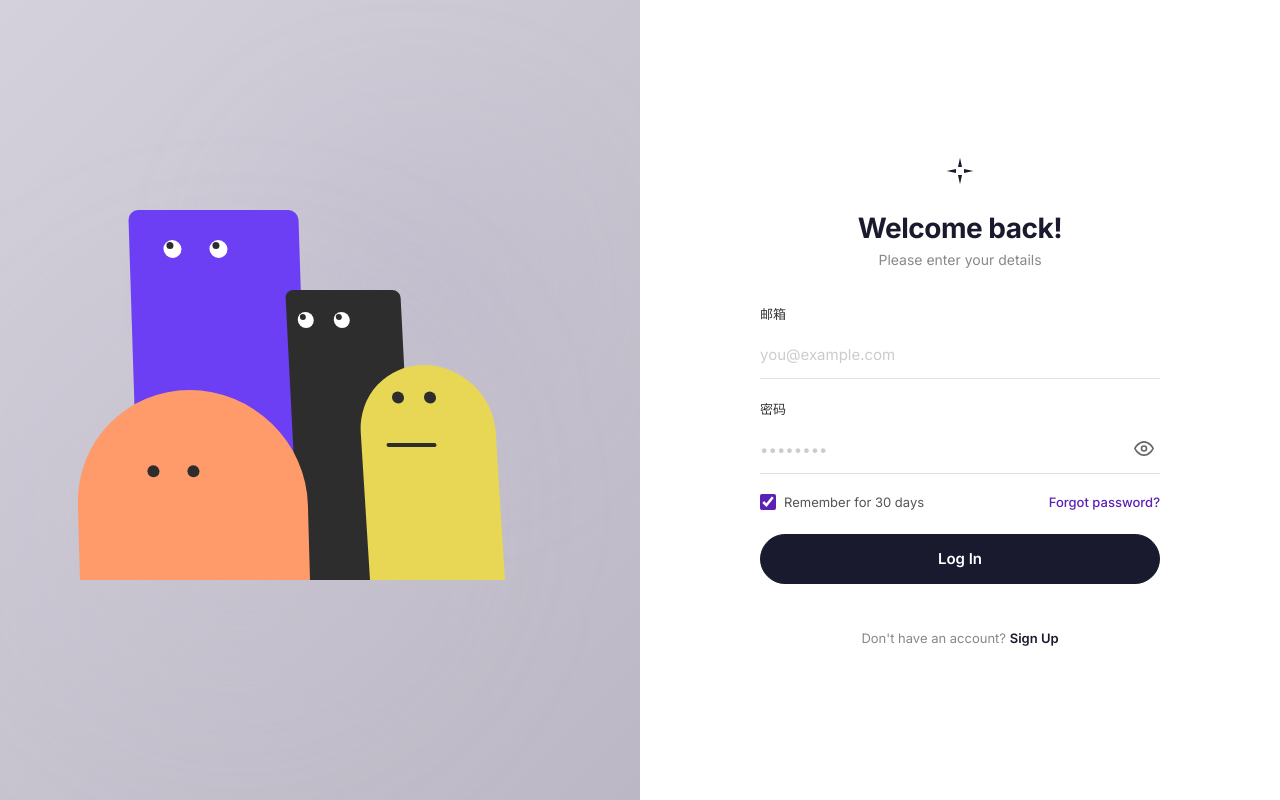
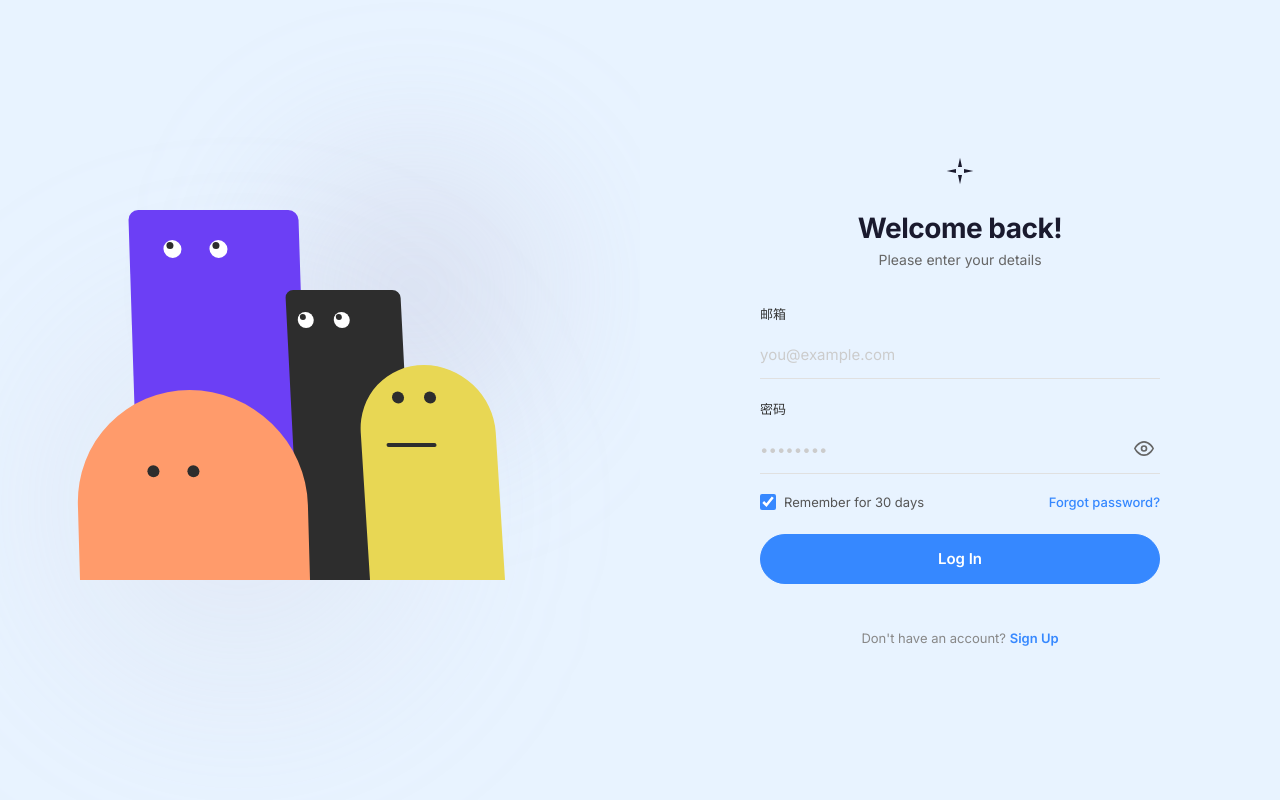
Before and after one commit to LWL-ll/DjangoProject2, a Django app: page /auth/login/ in a window 1280 px wide. Run offline with Django 5.2, Linux system fonts and the light colour scheme.

Commit message:
style(login): 更新登录注册页面样式主题
- 将背景色从深色主题 #1a1a2e 更改为浅色主题 #e8f3ff
- 修改表单容器背景为浅色 #e8f3ff 替代渐变背景
- 调整表单区域背景色为 #e8f3ff 替代白色
- 将文字颜色从 #888 调整为 #666 提升可读性
- 主色调从紫色 #5B21B6 统一调整为蓝色 #3688FF
- 更新复选框高亮色、链接颜色和按钮颜色为新主色调
- 登录按钮边框和背景色调整为蓝色主题
- 注册链接颜色从深色调整为蓝色主题

feat(posts): 实现帖子管理功能增强

- 为社区模块添加登录验证装饰器保护
- 为个性化推荐页面添加登录访问限制
- 完善帖子列表、分类和详情页面权限控制
- 重构帖子编辑功能支持GET/POST请求分离
- 实现帖子删除功能返回JSON响应格式
- 移除评论相关操作的POST方法限制
- 优化用户偏好设置查询逻辑

refactor(views): 简化用户偏好查询实现

- 直接查询用户偏好对象替代条件判断
- 移除冗余的认证检查代码
- 优化数据库查询性能

```diff
--- a/community/views.py
+++ b/community/views.py
@@ -10,6 +10,7 @@ from .models import Post, Comment, UserLike
 logger = logging.getLogger(__name__)
 
 
+@login_required
 def bilei_page(request):
     """
     显示避雷帖子页面（包含发帖表单和帖子列表）
@@ -30,6 +31,7 @@ def bilei_page(request):
     return render(request, 'bilei_post.html', context)
 
 
+@login_required
 def recommend_page(request):
     """
     显示推荐帖子页面
@@ -43,6 +45,7 @@ def recommend_page(request):
     return render(request, 'project_detail.html')
 
 
+@login_required
 def tuijian_page(request):
     """
     显示推荐墙页面（发布推荐帖子）
--- a/lauth/templates/login.html
+++ b/lauth/templates/login.html
@@ -11,7 +11,7 @@
 
 body {
   font-family: 'Inter', -apple-system, BlinkMacSystemFont, sans-serif;
-  background: #1a1a2e;
+  background: #e8f3ff;
   overflow: hidden;
   height: 100vh;
 }
@@ -30,7 +30,7 @@ body {
   flex-direction: column;
   justify-content: center;
   align-items: center;
-  background: linear-gradient(135deg, #d4d0dc 0%, #c8c4d0 50%, #bbb7c5 100%);
+  background: #e8f3ff;
   padding: 40px 48px;
   overflow: hidden;
 }
@@ -74,7 +74,7 @@ body {
   display: flex;
   align-items: center;
   justify-content: center;
-  background: #fff;
+  background: #e8f3ff;
   padding: 40px;
 }
 
@@ -110,7 +110,7 @@ body {
 
 .form-header p {
   font-size: 14px;
-  color: #888;
+  color: #666;
 }
 
 /* Form fields */
@@ -145,7 +145,7 @@ body {
 }
 
 .form-group input:focus {
-  border-bottom-color: #5B21B6;
+  border-bottom-color: #3688FF;
 }
 
 .form-group input::placeholder {
@@ -192,13 +192,13 @@ body {
 .remember-me input[type="checkbox"] {
   width: 16px;
   height: 16px;
-  accent-color: #5B21B6;
+  accent-color: #3688FF;
   cursor: pointer;
 }
 
 .forgot-link {
   font-size: 13px;
-  color: #5B21B6;
+  color: #3688FF;
   text-decoration: none;
   font-weight: 500;
   transition: opacity 0.2s;
@@ -212,8 +212,8 @@ body {
   width: 100%;
   height: 50px;
   border-radius: 25px;
-  border: 1.5px solid #1a1a2e;
-  background: #1a1a2e;
+  border: 1.5px solid #3688FF;
+  background: #3688FF;
   color: #fff;
   font-size: 15px;
   font-weight: 600;
@@ -236,7 +236,7 @@ body {
   align-items: center;
   justify-content: center;
   gap: 8px;
-  background: #5B21B6;
+  background: #1e6dd4;
   color: #fff;
   opacity: 0;
   transition: all 0.3s;
@@ -312,7 +312,7 @@ body {
 }
 
 .signup-link a {
-  color: #1a1a2e;
+  color: #3688FF;
   font-weight: 600;
   text-decoration: none;
 }
--- a/personalize/views.py
+++ b/personalize/views.py
@@ -6,6 +6,7 @@ import json
 from .models import UserPreference
 
 
+@login_required
 def gexinghua(request):
     """
     显示个性化推荐页面
@@ -16,9 +17,7 @@ def gexinghua(request):
     Returns:
         HttpResponse: 渲染后的个性化推荐页面
     """
-    user_preference = None
-    if request.user.is_authenticated:
-        user_preference = UserPreference.objects.filter(user=request.user).first()
+    user_preference = UserPreference.objects.filter(user=request.user).first()
 
     return render(request, 'gexinghua.html', {'user_preference': user_preference})
 
```
Also changed, not shown: lauth/templates/register.html (+14 -14 lines), posts/views.py (+41 -43 lines).
